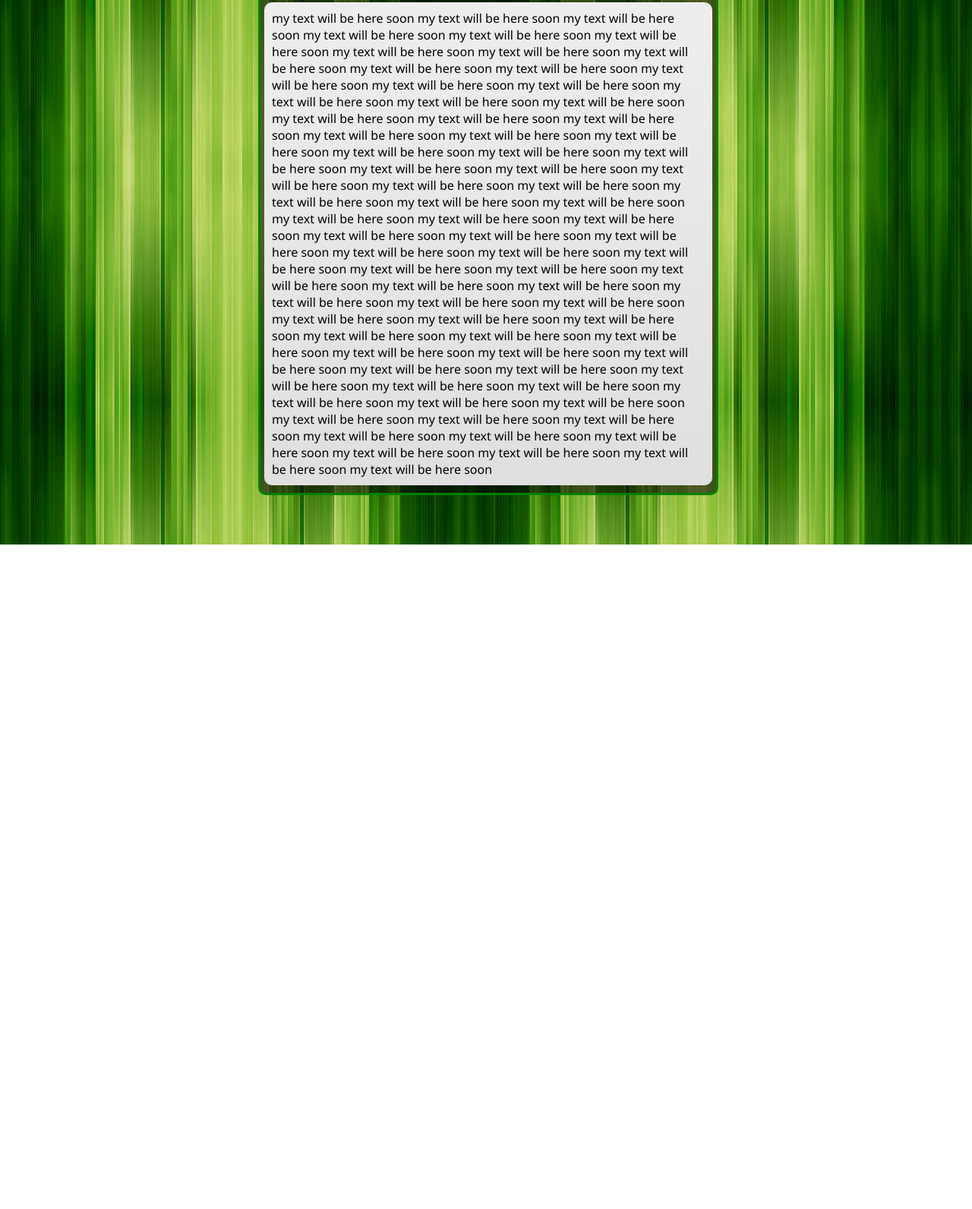
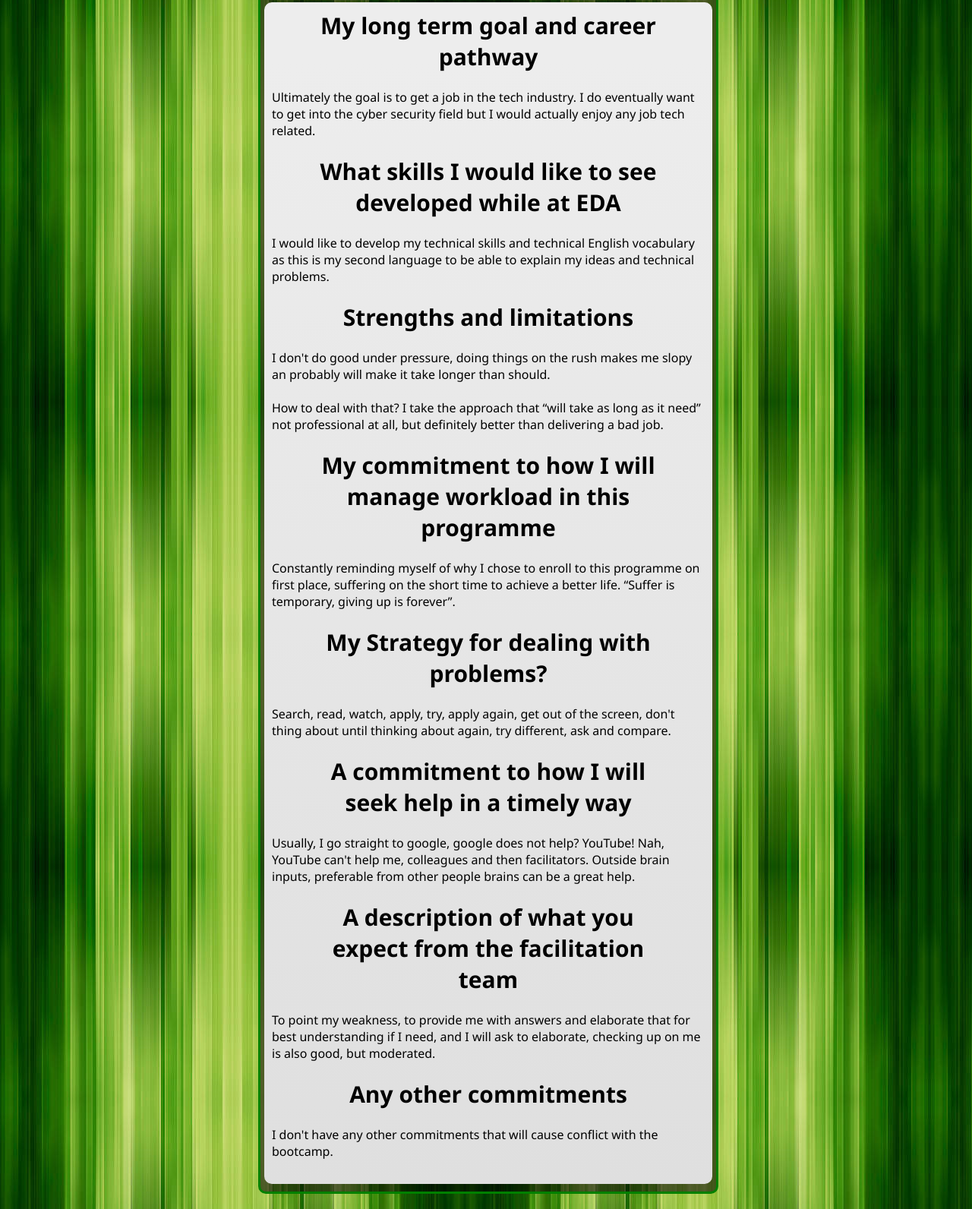
Before and after one commit to Gabrielmr20/gabrielmr20.github.io, a plain HTML site: page blog/learning-plan.html in a window 1280 px wide. Shown: the part 83-1675 px from the top of the page at 76% size. Before the commit the page ends 800 px from the top, so only its background shows below. Drawn offline with Linux system fonts and the light colour scheme.

Commit message:
learning plan added

```diff
--- a/blog/learning-plan.html
+++ b/blog/learning-plan.html
@@ -1,6 +1,5 @@
 <!DOCTYPE html>
 <html>
-
 <head>
   <link rel="stylesheet" href="/styles/main.css">
   <meta charset="utf-8">
@@ -10,45 +9,98 @@
   <meta name="viewport" content="width=device-width, initial-scale=1">
   <link rel="stylesheet" href="">
 </head>
-
 <body>
   <div class="wrap">
     <div class="content-background">
-
       <nav>
-        <ul class = "navbar">
+        <ul class="navbar">
           <li><a href="/index.html">Home</a></li>
           <li><a href="/blog.html">Blog</a></li>
           <li><a href="/about.html">About</a></li>
           <li><a href="https://github.com/Gabrielmr20/" target="_blank">GitHub</a></li>
         </ul>
       </nav>
-
       <div class="content">
-        my text will be here soon my text will be here soon my text will be here soon my text will be here soon my text
-        will be here soon my text will be here soon my text will be here soon my text will be here soon my text will be
-        here soon my text will be here soon my text will be here soon my text will be here soon my text will be here
-        soon
-        my text will be here soon my text will be here soon my text will be here soon my text will be here soon my text
-        will be here soon my text will be here soon my text will be here soon my text will be here soon my text will be
-        here soon my text will be here soon my text will be here soon my text will be here soon my text will be here
-        soon
-        my text will be here soon my text will be here soon my text will be here soon my text will be here soon my text
-        will be here soon my text will be here soon my text will be here soon my text will be here soon my text will be
-        here soon my text will be here soon my text will be here soon my text will be here soon my text will be here
-        soon
-        my text will be here soon my text will be here soon my text will be here soon my text will be here soon my text
-        will be here soon my text will be here soon my text will be here soon my text will be here soon my text will be
-        here soon my text will be here soon my text will be here soon my text will be here soon my text will be here
-        soon
-        my text will be here soon my text will be here soon my text will be here soon my text will be here soon my text
-        will be here soon my text will be here soon my text will be here soon my text will be here soon my text will be
-        here soon my text will be here soon my text will be here soon my text will be here soon my text will be here
-        soon
-        my text will be here soon my text will be here soon my text will be here soon my text will be here soon my text
-        will be here soon my text will be here soon my text will be here soon my text will be here soon my text will be
-        here soon my text will be here soon my text will be here soon my text will be here soon my text will be here
-        soon
+        <div class="centerbox">
+          <header>My long term goal and career pathway</header>
+        </div>
+        <br>
+        <p>
+          Ultimately the goal is to get a job in the tech industry. I do eventually want to get into the cyber security
+          field but I would actually enjoy any job tech related.<br>
+          <br>
+        </p>
+        <div class="centerbox">
+          <header>What skills I would like to see developed while at EDA</header>
+        </div>
+        <br>
+        <p>
+          I would like to develop my technical skills and technical English vocabulary as this is my second language to
+          be
+          able to explain my ideas and technical problems. <br>
+          <br>
+        </p>
+        <div class="centerbox">
+          <header>Strengths and limitations</header>
+        </div>
+        <br>
+        <p>
+          I don't do good under pressure, doing things on the rush makes me slopy an probably will make it take longer
+          than
+          should.<br>
+          <br>
+          How to deal with that? I take the approach that “will take as long as it need” not professional at all, but
+          definitely better than delivering a bad job.<br>
+          <br>
+        </p>
+        <div class="centerbox">
+          <header>My commitment to how I will manage workload in this programme</header>
+        </div>
+        <br>
+        <p>
+          Constantly reminding myself of why I chose to enroll to this programme on first place, suffering on the short
+          time
+          to achieve a better life. “Suffer is temporary, giving up is forever”.<br>
+          <br>
+        </p>
+        <div class="centerbox">
+          <header>My Strategy for dealing with problems?</header>
+        </div>
+        <br>
+        <p>
+          Search, read, watch, apply, try, apply again, get out of the screen, don't thing about until thinking about
+          again,
+          try different, ask and compare.<br>
+          <br>
+        </p>
+        <div class="centerbox">
+          <header>A commitment to how I will seek help in a timely way</header>
+        </div>
+        <br>
+        <p>
+          Usually, I go straight to google, google does not help? YouTube! Nah, YouTube can't help me, colleagues and
+          then
+          facilitators. Outside brain inputs, preferable from other people brains can be a great help.<br>
+          <br>
+        </p>
+        <div class="centerbox">
+          <header>A description of what you expect from the facilitation team</header>
+        </div>
+        <br>
+        <p>
+          To point my weakness, to provide me with answers and elaborate that for best understanding if I need, and I
+          will ask
+          to elaborate, checking up on me is also good, but moderated.<br>
+          <br>
+        </p>
+        <div class="centerbox">
+          <header>Any other commitments</header>
+        </div>
+        <br>
+        <p>
+          I don't have any other commitments that will cause conflict with the bootcamp.<br>
+          <br>
+        </p>
       </div>
     </div>
   </div>
```
